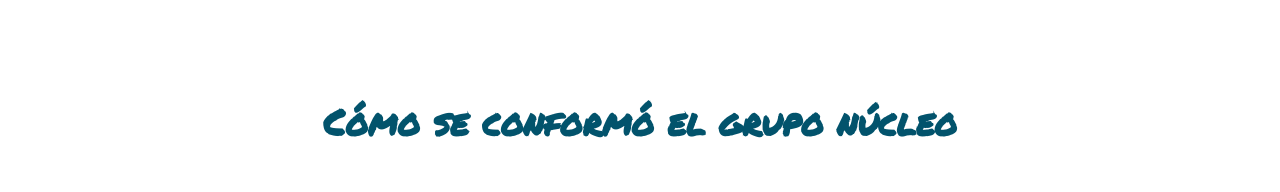
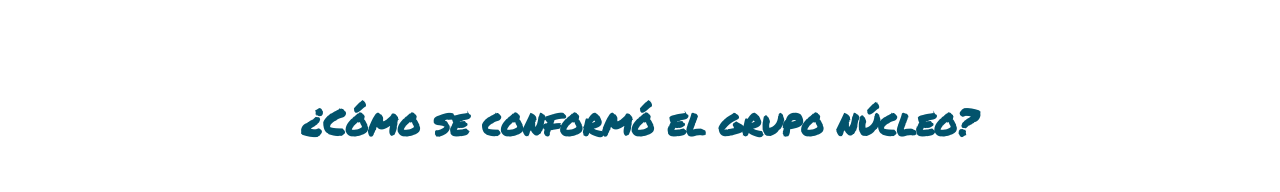
Before and after one commit to MorlinXD/ATV, a Next.js app: page /quevedo in a window 1280 px wide. Shown: the part 958-1150 px from the top of the page. Built offline with nearby package versions, Linux system fonts and the light colour scheme.

Commit message:
Change in texts

```diff
--- a/app/quevedo/page.tsx
+++ b/app/quevedo/page.tsx
@@ -87,7 +87,7 @@ export default function Home () {
 
       {/* ---------- Grupo nucleo ---------- */}
       <section className=" container mx-auto flex flex-col justify-center items-center text-center mt-20">
-        <h1 className='text-4xl text-hcadarkblue font-bold mt-5 font-marker'>Cómo se conformó el grupo núcleo</h1>
+        <h1 className='text-4xl text-hcadarkblue font-bold mt-5 font-marker'>¿Cómo se conformó el grupo núcleo?</h1>
         <div className='flex flex-col md:flex-row justify-center items-center text-xl gap-6 p-2 lg:p-10'>
           <p className='text-black mt-10 text-justify mx-10 lg:mx-20'>
             Somos un grupo de jóvenes de diferentes partes de Quevedo que conocieron acerca de la iniciativa Alza Tu Voz. Nos preocupa
@@ -158,7 +158,7 @@ export default function Home () {
 
       {/* ---------- Mapas parlantes ---------- */}
       <section className="container mx-auto flex flex-col justify-center my-5 lg:my-10 px-8 md:px-16 mt-20">
-        <h2 className='text-3xl text-left text-hcadarkblue font-marker font-bold '>Cómo percibimos nuestra ciudad</h2>
+        <h2 className='text-3xl text-left text-hcadarkblue font-marker font-bold '>¿Cómo percibimos nuestra ciudad?</h2>
         {/* <p className='text-black mt-10 text-justify'>
           ¡Trabajamos en Quevedo y Riobamba! Elegimos estas ciudades porque, a pesar de los obstáculos que enfrentan los
           adolescentes y jóvenes, sabemos que tienen una buena oportunidad para integrarlos a su comunidad y
@@ -175,7 +175,7 @@ export default function Home () {
           </div>
           <div className="flex flex-col justify-center items-center w-full md:w-1/2 h-auto">
             <Image
-              src="/images/quevedo/que-mapa-parlante-1.png"
+              src="/images/quevedo/que-mapa-parlante-2.png"
               alt="Mapa parlante todos unidos hacemos el cambio"
               width={639}
               height={553}
--- a/app/riobamba/page.tsx
+++ b/app/riobamba/page.tsx
@@ -100,7 +100,7 @@ export default function Home () {
 
       {/* ---------- Grupo nucleo ---------- */}
       <section className=" container mx-auto flex flex-col justify-center items-center text-center mt-20">
-        <h1 className='text-4xl text-hcadarkblue font-bold mt-5 font-marker'>Cómo se conformó el grupo núcleo</h1>
+        <h1 className='text-4xl text-hcadarkblue font-bold mt-5 font-marker'>¿Cómo se conformó el grupo núcleo?</h1>
         <div className='flex flex-col md:flex-row justify-center items-center text-xl gap-6 p-2 lg:p-10'>
           <p className='text-black mt-10 text-justify mx-10 lg:mx-20'>
             Somos un grupo de jóvenes de diferentes partes de Riobamba que conocieron acerca de la iniciativa Alza Tu Voz. Nos preocupa  cómo está
@@ -143,13 +143,13 @@ export default function Home () {
       {/* ---------- Dashboard de resultados ---------- */}
       <section className=" container mx-auto flex flex-col justify-center items-center text-center mt-20">
         <h1 className='text-4xl text-hcadarkblue font-bold mt-5 font-marker'>Mi ciudad y yo - Riobamba en Datos</h1>
-        <div className='flex flex-col md:flex-row justify-center items-center text-xl gap-6 p-2 lg:p-10'>
-          {/* <p className='text-black mt-10 text-justify mx-10 lg:mx-20'>
+        {/* <div className='flex flex-col md:flex-row justify-center items-center text-xl gap-6 p-2 lg:p-10'>
+          <p className='text-black mt-10 text-justify mx-10 lg:mx-20'>
             Somos un grupo de jóvenes de diferentes partes de Riobamba que conocieron acerca de la iniciativa Alza Tu Voz. Nos preocupa  cómo está
             desarrollándose nuestra ciudad y por eso nos unimos a este increíble programa para dar voces a los adolescentes y jóvenes, y juntos
             convertir a Riobamba en una ciudad más saludable para todos nosotros.
-          </p> */}
-        </div>
+          </p>
+        </div> */}
         <div className="relative w-full hidden lg:block" style={{ height: '1110px' }} >
           <iframe
             src="https://app.powerbi.com/view?r=eyJrIjoiNDQ0ZDE0YmMtYmIwMi00ZWUzLWE1NDMtODY5M2U0NTU3ZGQ2IiwidCI6IjAwYzQ4YTUwLWY0MWItNDg2YS1iYjNmLTliNjJjOTFmOWU2NyJ9&pageName=ReportSection"
@@ -171,7 +171,7 @@ export default function Home () {
 
       {/* ---------- Mapas parlantes ---------- */}
       <section className="container mx-auto flex flex-col justify-center my-5 lg:my-10 px-8 md:px-16 mt-20">
-        <h2 className='text-3xl text-left text-hcadarkblue font-marker font-bold '>Cómo percibimos nuestra ciudad</h2>
+        <h2 className='text-3xl text-left text-hcadarkblue font-marker font-bold '>¿Cómo percibimos nuestra ciudad?</h2>
         {/* <p className='text-black mt-10 text-justify'>
           ¡Trabajamos en Quevedo y Riobamba! Elegimos estas ciudades porque, a pesar de los obstáculos que enfrentan los
           adolescentes y jóvenes, sabemos que tienen una buena oportunidad para integrarlos a su comunidad y
```
